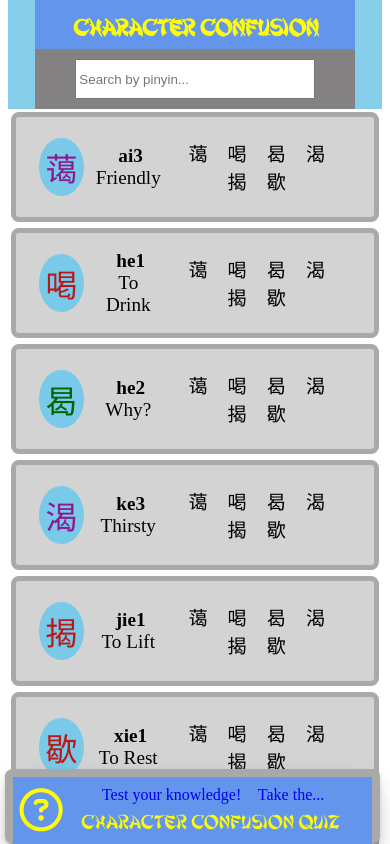
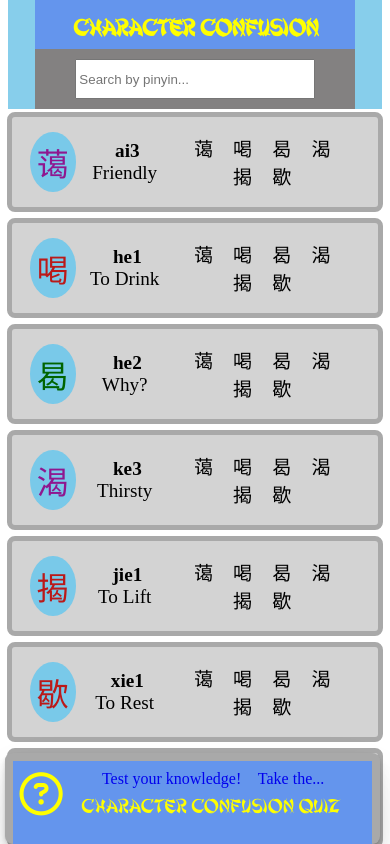
Before and after one commit to alex-j-k/react-character-thesaurus, a React (Create React App) app: page / in a window 390 px wide. Shown: the top 844 px of the page. Built offline with nearby package versions, Linux system fonts and the light colour scheme; a web font is replaced by a local one.

Commit message:
fixed mobile spacing issues

```diff
--- a/src/components/Quiz.js
+++ b/src/components/Quiz.js
@@ -98,8 +98,8 @@ const handleNextClick =() =>{
                 :
     <React.Fragment>
         <div className='info'>
+                <QuestionGroup currentQuestionNumber={currentQuestionNumber} totalQuestionNumber={totalQuestionNumber} correctNumber={correctNumber}></QuestionGroup>
                 <QuestionPM characterspop={characterspop} randomCharacter={randomCharacter} submitted={submitted} correctAnswer={correctAnswer}></QuestionPM>
-                <QuestionGroup currentQuestionNumber={currentQuestionNumber} totalQuestionNumber={totalQuestionNumber} correctNumber={correctNumber}></QuestionGroup>
         </div>
 
          <div className="questioncard" id='ans'>
--- a/src/css/App.css
+++ b/src/css/App.css
@@ -245,7 +245,7 @@ border: yellow 1px solid;
                             }
                             .similarCharacter{
                               /* background-color: orange; */
-                              margin: 20px;
+                              margin: 10px;
                               font-size: 2.5em;
                               background-color: rgb(171, 220, 240);
                               border-radius: 50%;
@@ -649,7 +649,7 @@ cursor: initial;
   position: fixed;
   padding: 1%;
   cursor: pointer;
-  width: 200px;
+  width: 180px;
 
 
   box-shadow: 0 1px 2px rgba(0,0,0,0.07),
@@ -683,7 +683,18 @@ i{
   size: 20px;
 }
 
-
+/*MEDIA*//*MEDIA*//*MEDIA*//*MEDIA*//*MEDIA*//*MEDIA*//*MEDIA*//*MEDIA*//*MEDIA*//*MEDIA*//*MEDIA*//*MEDIA*//*MEDIA*//*MEDIA*//*MEDIA*//*MEDIA*//*MEDIA*//*MEDIA*//*MEDIA*//*MEDIA*//*MEDIA*/
+/*MEDIA*//*MEDIA*//*MEDIA*//*MEDIA*//*MEDIA*//*MEDIA*//*MEDIA*//*MEDIA*//*MEDIA*//*MEDIA*//*MEDIA*//*MEDIA*//*MEDIA*//*MEDIA*//*MEDIA*//*MEDIA*//*MEDIA*//*MEDIA*//*MEDIA*//*MEDIA*//*MEDIA*/
+/*MEDIA*//*MEDIA*//*MEDIA*//*MEDIA*//*MEDIA*//*MEDIA*//*MEDIA*//*MEDIA*//*MEDIA*//*MEDIA*//*MEDIA*//*MEDIA*//*MEDIA*//*MEDIA*//*MEDIA*//*MEDIA*//*MEDIA*//*MEDIA*//*MEDIA*//*MEDIA*//*MEDIA*/
+/*MEDIA*//*MEDIA*//*MEDIA*//*MEDIA*//*MEDIA*//*MEDIA*//*MEDIA*//*MEDIA*//*MEDIA*//*MEDIA*//*MEDIA*//*MEDIA*//*MEDIA*//*MEDIA*//*MEDIA*//*MEDIA*//*MEDIA*//*MEDIA*//*MEDIA*//*MEDIA*//*MEDIA*/
+/*MEDIA*//*MEDIA*//*MEDIA*//*MEDIA*//*MEDIA*//*MEDIA*//*MEDIA*//*MEDIA*//*MEDIA*//*MEDIA*//*MEDIA*//*MEDIA*//*MEDIA*//*MEDIA*//*MEDIA*//*MEDIA*//*MEDIA*//*MEDIA*//*MEDIA*//*MEDIA*//*MEDIA*/
+/*MEDIA*//*MEDIA*//*MEDIA*//*MEDIA*//*MEDIA*//*MEDIA*//*MEDIA*//*MEDIA*//*MEDIA*//*MEDIA*//*MEDIA*//*MEDIA*//*MEDIA*//*MEDIA*//*MEDIA*//*MEDIA*//*MEDIA*//*MEDIA*//*MEDIA*//*MEDIA*//*MEDIA*/
+/*MEDIA*//*MEDIA*//*MEDIA*//*MEDIA*//*MEDIA*//*MEDIA*//*MEDIA*//*MEDIA*//*MEDIA*//*MEDIA*//*MEDIA*//*MEDIA*//*MEDIA*//*MEDIA*//*MEDIA*//*MEDIA*//*MEDIA*//*MEDIA*//*MEDIA*//*MEDIA*//*MEDIA*/
+/*MEDIA*//*MEDIA*//*MEDIA*//*MEDIA*//*MEDIA*//*MEDIA*//*MEDIA*//*MEDIA*//*MEDIA*//*MEDIA*//*MEDIA*//*MEDIA*//*MEDIA*//*MEDIA*//*MEDIA*//*MEDIA*//*MEDIA*//*MEDIA*//*MEDIA*//*MEDIA*//*MEDIA*/
+/*MEDIA*//*MEDIA*//*MEDIA*//*MEDIA*//*MEDIA*//*MEDIA*//*MEDIA*//*MEDIA*//*MEDIA*//*MEDIA*//*MEDIA*//*MEDIA*//*MEDIA*//*MEDIA*//*MEDIA*//*MEDIA*//*MEDIA*//*MEDIA*//*MEDIA*//*MEDIA*//*MEDIA*/
+/*MEDIA*//*MEDIA*//*MEDIA*//*MEDIA*//*MEDIA*//*MEDIA*//*MEDIA*//*MEDIA*//*MEDIA*//*MEDIA*//*MEDIA*//*MEDIA*//*MEDIA*//*MEDIA*//*MEDIA*//*MEDIA*//*MEDIA*//*MEDIA*//*MEDIA*//*MEDIA*//*MEDIA*/
+/*MEDIA*//*MEDIA*//*MEDIA*//*MEDIA*//*MEDIA*//*MEDIA*//*MEDIA*//*MEDIA*//*MEDIA*//*MEDIA*//*MEDIA*//*MEDIA*//*MEDIA*//*MEDIA*//*MEDIA*//*MEDIA*//*MEDIA*//*MEDIA*//*MEDIA*//*MEDIA*//*MEDIA*/
+/*MEDIA*//*MEDIA*//*MEDIA*//*MEDIA*//*MEDIA*//*MEDIA*//*MEDIA*//*MEDIA*//*MEDIA*//*MEDIA*//*MEDIA*//*MEDIA*//*MEDIA*//*MEDIA*//*MEDIA*//*MEDIA*//*MEDIA*//*MEDIA*//*MEDIA*//*MEDIA*//*MEDIA*/
 /*MEDIA*//*MEDIA*//*MEDIA*//*MEDIA*//*MEDIA*//*MEDIA*//*MEDIA*//*MEDIA*//*MEDIA*//*MEDIA*//*MEDIA*//*MEDIA*//*MEDIA*//*MEDIA*//*MEDIA*//*MEDIA*//*MEDIA*//*MEDIA*//*MEDIA*//*MEDIA*//*MEDIA*/
 @media only screen and (max-width: 600px) {
 
@@ -714,14 +725,25 @@ img{
 }
 .similarCharacterCard{
   width: 90%;
+  border: 2px solid darkgray;
+}
+.similarEverything{
+  height: auto;
+}
+.similarCharacterInfo{
+  justify-content: space-evenly;
 }
 
 .pinyinAndMeaning{
   flex-direction: column;
   font-size: 0.8rem;
   justify-content: space-evenly;
+  width: auto;
 }
 
+.allRadicals{
+  justify-content: space-evenly;
+}
 
 
 
@@ -734,6 +756,7 @@ position: fixed;
 display: flex;
 flex-direction:row;
 border-radius: 8px;
+padding-bottom: 20px;
 
 box-shadow: 0 1px 2px rgba(0,0,0,0.07),
 0 2px 4px rgba(0,0,0,0.07),
@@ -829,8 +852,11 @@ margin: 5px;
 /*CHARCTER CARD*//*CHARCTER CARD*//*CHARCTER CARD*//*CHARCTER CARD*//*CHARCTER CARD*//*CHARCTER CARD*//*CHARCTER CARD*//*CHARCTER CARD*//*CHARCTER CARD*/
 
 .mainCharacterCard{
-  width: 85%;
+  width: 90%;
   height: 60px;
+  border: 5px solid darkgray;
+  padding: 15px;
+
 }
 .mainCharacter{
   font-size: 2rem;
@@ -839,6 +865,11 @@ margin: 5px;
 
 .pm{
   flex-direction: column;
+  justify-content: start;
+}
+
+.pml{
+  justify-content: ;
 }
 .mainCharacterPinyin{
 font-size: 1.2rem;
@@ -849,6 +880,7 @@ font-size: 1.2rem;
 
 .listOfSimilarCharacters{
   font-size: 1.2rem;
+  justify-content: flex-start;
 }
 
 
```
